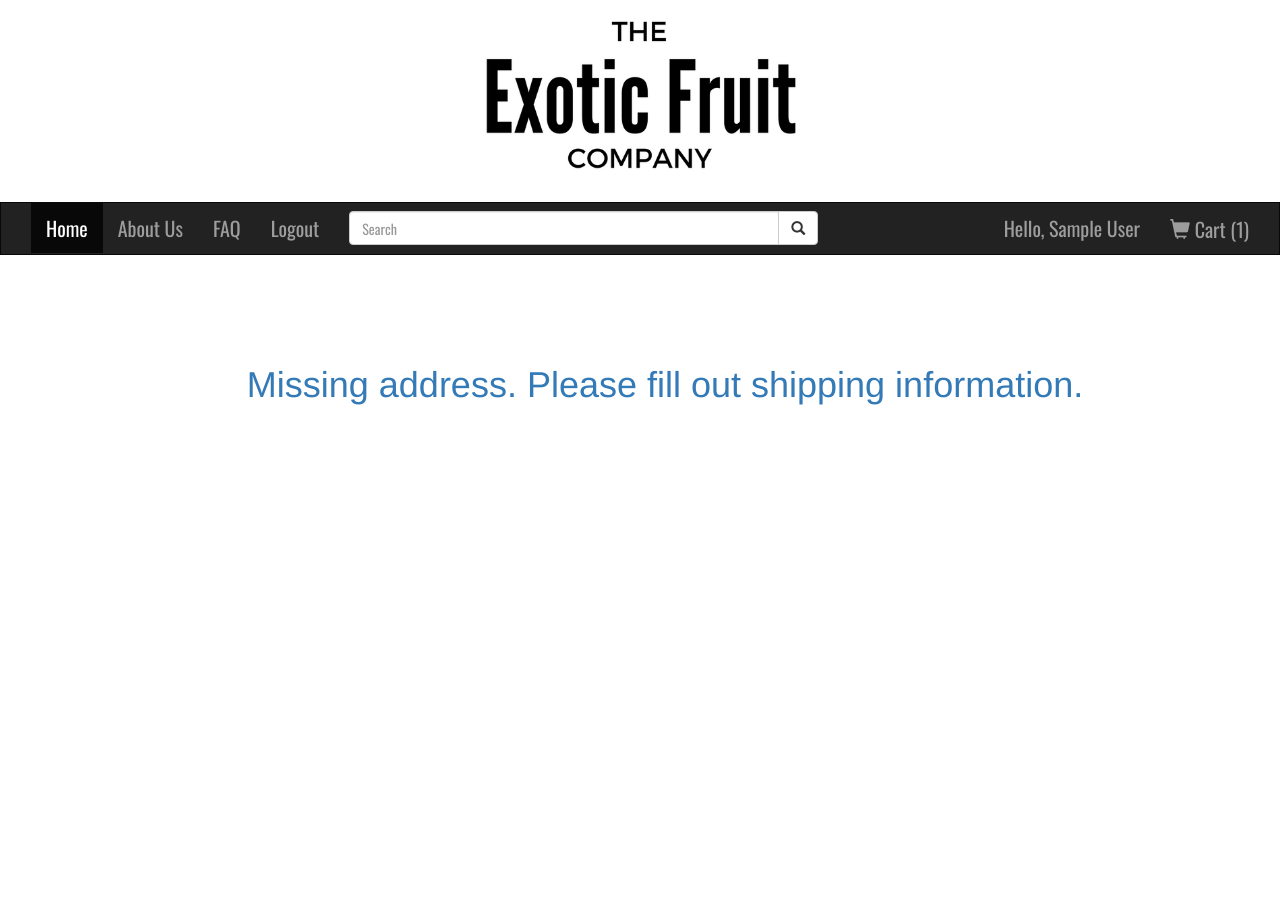
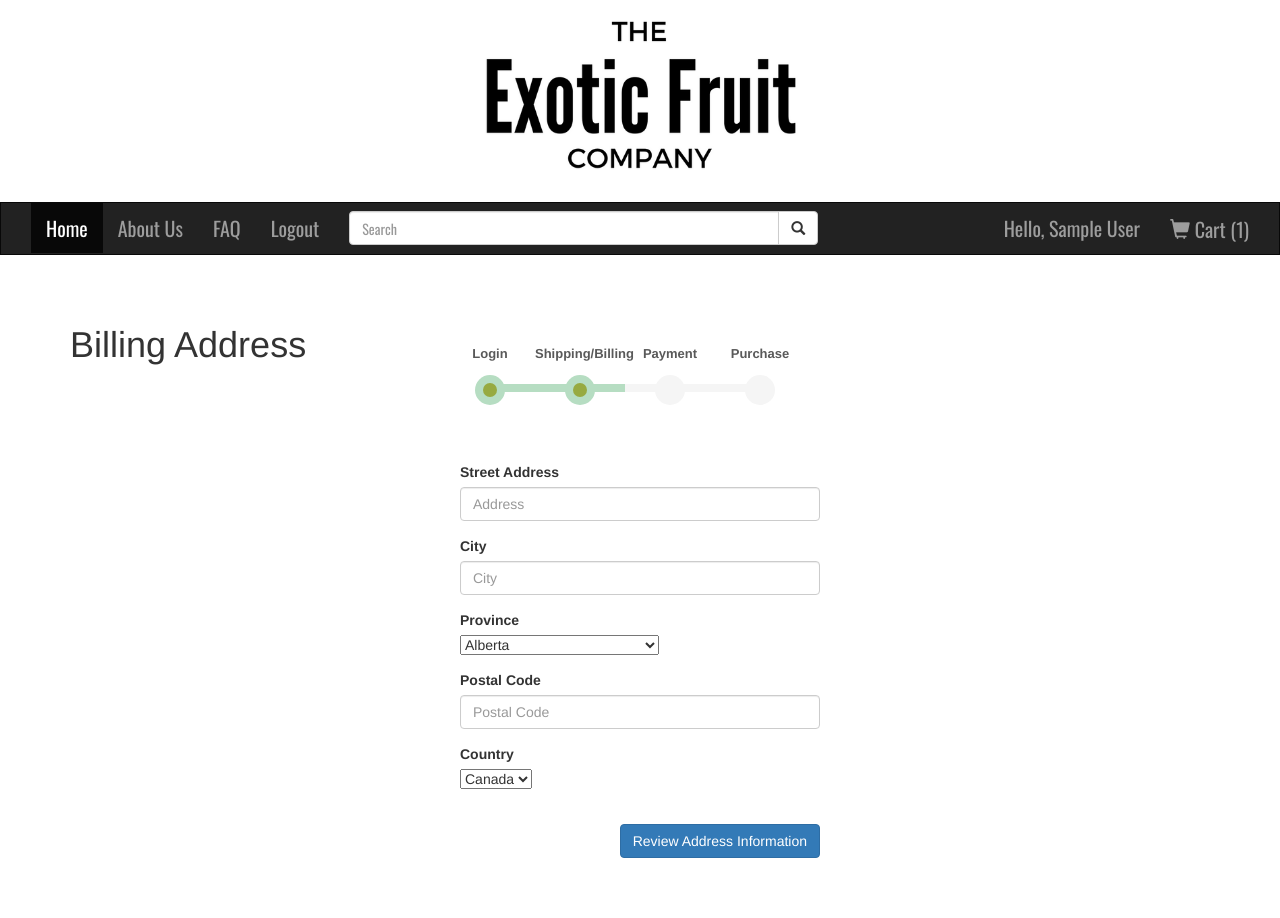
Before and after one commit to FiSiu10/FruitShoppingCart, a PHP site: page /billing.php in a window 1280 px wide. Shown: the part 21-939 px from the top of the page. Before the commit the page ends 426 px from the top, so only its background shows below. Run offline with PHP 8.4, Linux system fonts and the light colour scheme; the visitor is signed in with stand-in values (Sample User, id 1); data that the repository does not hold is empty; some libraries are stand-ins or nearby versions; some web fonts are replaced.

Commit message:
formatted button

```diff
--- a/src/billing.php
+++ b/src/billing.php
@@ -53,12 +53,12 @@
 
     // Check if there is an error. Print it and then stop
     // the Script.
-
+/*
     if (!empty($error_message)) {
         echo "<br><br><p><h1 style='margin-left:50px; text-align: center'><a href=\"shipping.php\">$error_message </a></h1></p>";
         exit();
     }
-
+*/
 
 	//if checkbox is selected, set values of the form to the data sent from shipping.
 	$same = $_POST['same'];
@@ -182,7 +182,7 @@
 				<input type="hidden" name="shipProvince" value="<?php print $shipProvince; ?>"/>
 				<input type="hidden" name="shipPostal" value="<?php print $shipPostal; ?>"/>
 				<input type="hidden" name="shipCountry" value="<?php print $shipCountry; ?>"/>
-                <button type="submit" class="btn btn-primary click">Continue to Address Info Review</button>
+                <button type="submit" class="btn btn-primary pull-right">Review Address Information</button>
             </form>
         </div>
         <div class="col-md-4"></div>
```
